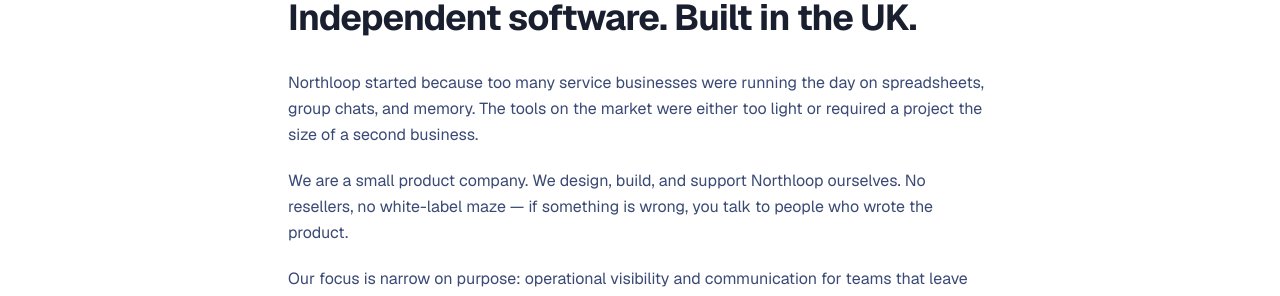
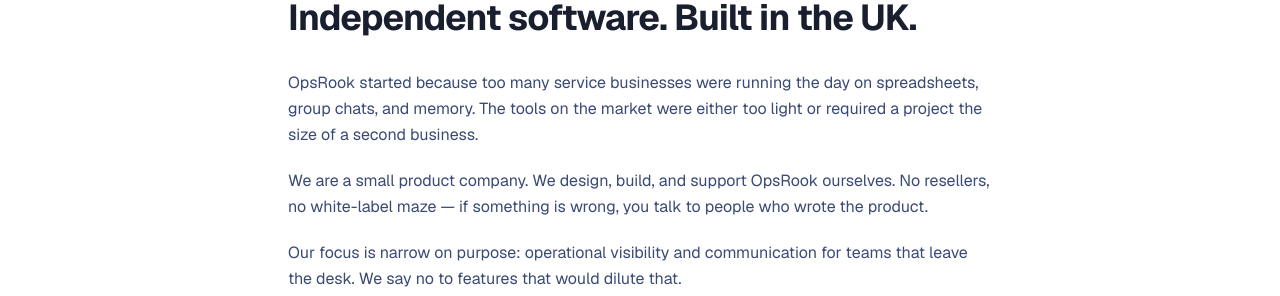
Before and after one commit to YoichiDev-tech/northloop, a Next.js app: page /about in a window 1280 px wide. Shown: the part 147-443 px from the top of the page. Built offline with nearby package versions, Linux system fonts and the light colour scheme; no server answers.

Commit message:
brand: update OpsRook about page copy

```diff
--- a/src/app/about/page.tsx
+++ b/src/app/about/page.tsx
@@ -5,7 +5,7 @@
 export const metadata: Metadata = {
   title: "About",
   description:
-    "Northloop is an independent software company based in Manchester. We build operational tools for service and field teams.",
+    "OpsRook is an independent software company based in Manchester. We build operational tools for service and field teams.",
 };
 
 // About — I write as the company so the page feels owned by the product
@@ -24,14 +24,14 @@
           </h1>
           <div className="mt-8 space-y-5 text-base leading-relaxed text-ink-700">
             <p>
-              Northloop started because too many service businesses were running
+              OpsRook started because too many service businesses were running
               the day on spreadsheets, group chats, and memory. The tools on the
               market were either too light or required a project the size of a
               second business.
             </p>
             <p>
               We are a small product company. We design, build, and support
-              Northloop ourselves. No resellers, no white-label maze — if
+              OpsRook ourselves. No resellers, no white-label maze — if
               something is wrong, you talk to people who wrote the product.
             </p>
             <p>
```
